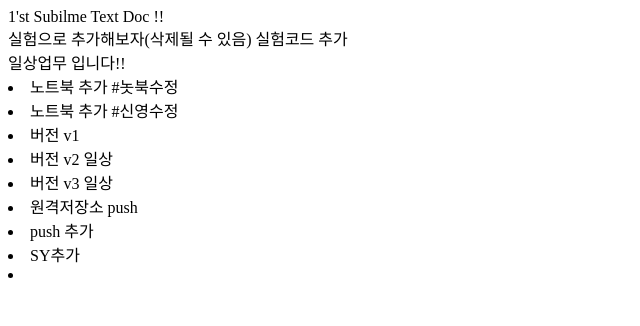
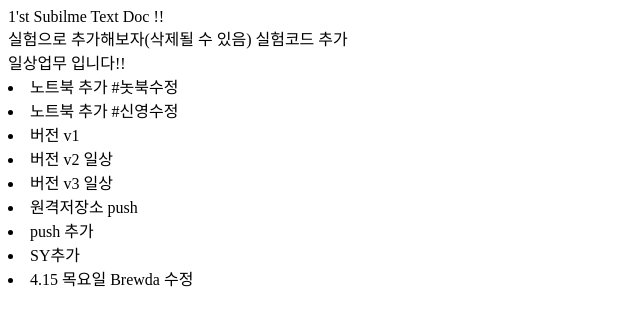
Before and after one commit to coolbuc123/newGit, a plain HTML site: page index.html in a window 1280 px wide. Shown: the whole page, without its empty margins (0-640 px from the left). Drawn offline with Linux system fonts and the light colour scheme.

Commit message:
stach test in brewda 0415 morning

```diff
--- a/index.html
+++ b/index.html
@@ -18,6 +18,9 @@
 	<li> push 추가 </li>
 	<li> SY추가 <li>
 
+	4.15 목요일 Brewda 수정
+
+
 
 
 </body>
```
